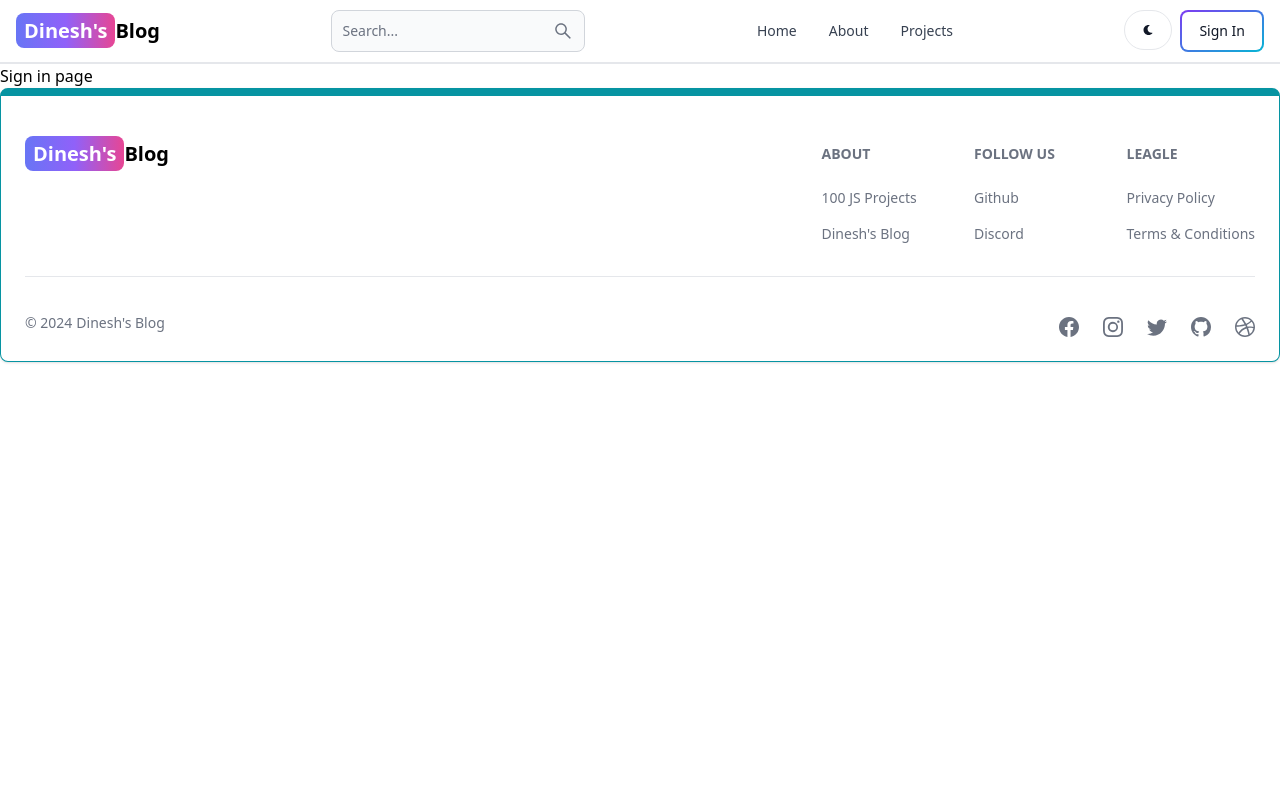
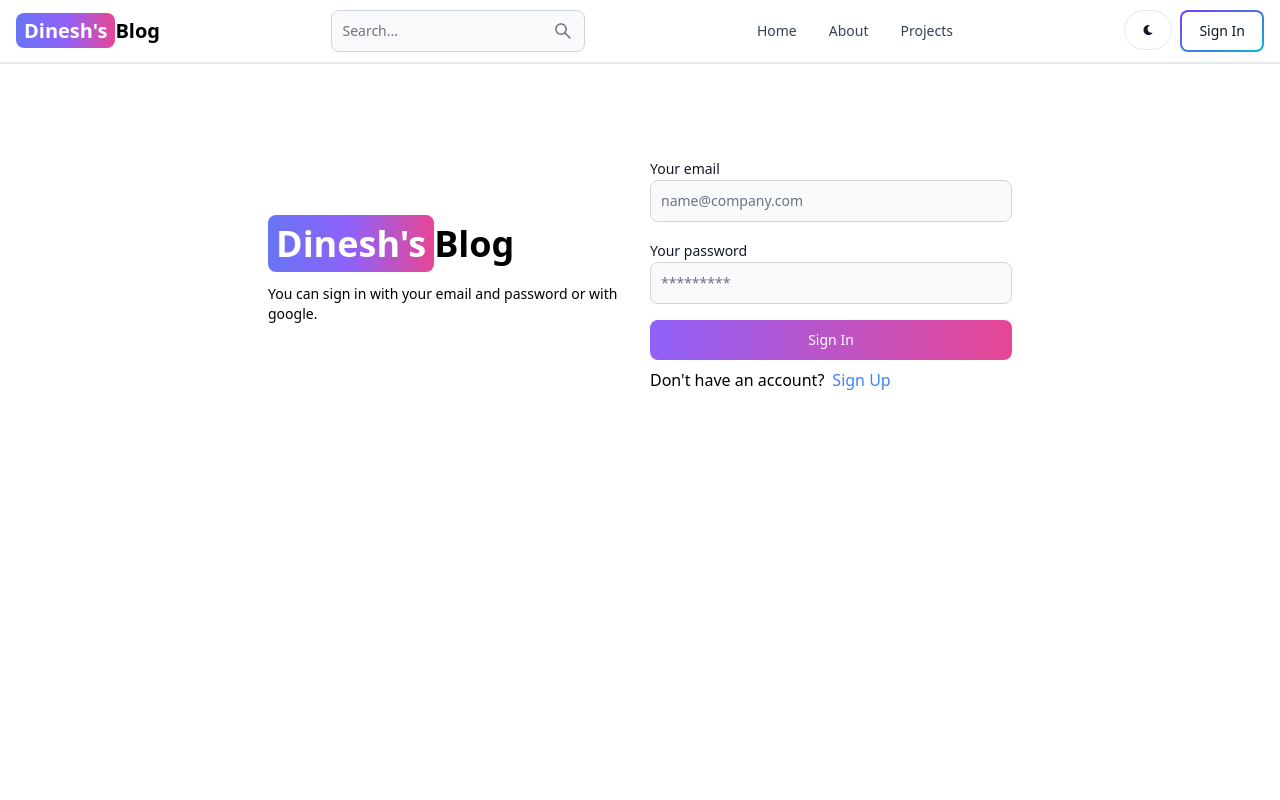
Before and after one commit to Dinesh31946/mern-blog, a React (Vite) app in the folder client/: page /sign-in in a window 1280 px wide. Shown: the top 800 px of the page. Built offline with nearby package versions, Linux system fonts and the light colour scheme; the HTML template or start-up script is replaced by a standard one.

Commit message:
completed signin page functionality

```diff
--- a/client/src/pages/SignIn.jsx
+++ b/client/src/pages/SignIn.jsx
@@ -1,8 +1,85 @@
+import { Link, useNavigate } from "react-router-dom"
+import { Button, Label, Spinner, TextInput } from "flowbite-react"
+import { useState } from "react"
+import { toast } from "react-toastify";
 
 const SignIn = () => {
+
+  const navigate = useNavigate();
+
+  const [formData, setFormData] = useState({});
+  const [loading, setLoading] = useState(false);
+
+  const handleChange= (e) => {
+    setFormData({...formData, [e.target.id]: e.target.value.trim() });
+  }
+  console.log(formData);
+
+  const handleSubmit = async (e) => {
+    e.preventDefault();
+    try {
+      setLoading(true);
+      const res = await fetch('/api/auth/signin',{
+        method: 'POST',
+        headers: { 'Content-Type': 'application/json' },
+        body: JSON.stringify(formData)
+      })
+      const data = await res.json();
+      if(data.success === false){
+        toast.error(data.message);
+      }else{
+        toast.success(data.message);
+        setFormData({}); // Clear the form data
+        navigate('/'); // Redirect to login page after successful signIn
+      }
+      setLoading(false);
+    } catch (error) {
+      toast.error(error.message);
+      setLoading(false);
+    }
+  }
+
   return (
-    <div>
-      Sign in page
+    <div className="min-h-screen mt-20">
+        <div className="flex p-3 max-w-3xl mx-auto flex-col md:flex-row md:items-center gap-5">
+            {/* Left Side */}
+            <div className="flex-1">
+              <Link to="/" className='text-4xl font-bold dark:text-white'>
+                <span className='px-2 py-1 bg-gradient-to-r from-indigo-500 via-purple-500 to-pink-500 rounded-lg text-white'>Dinesh's</span>
+                Blog
+              </Link>
+              <p className="text-sm mt-5">You can sign in with your email and password or with google.</p>
+            </div>
+            {/* Right Side */}
+            <div className="flex-1">
+                <form className="flex flex-col gap-4" onSubmit={handleSubmit}>
+                    <div>
+                        <Label value="Your email"  />
+                        <TextInput type="email" placeholder="name@company.com" id="email" value={formData.email || ''} onChange={handleChange} />
+                    </div>
+                    <div>
+                        <Label value="Your password"  />
+                        <TextInput type="password" placeholder="*********" id="password" value={formData.password || ''} onChange={handleChange} />
+                    </div>
+                    <Button gradientDuoTone="purpleToPink" type="submit" disabled={loading} >
+                        {
+                          loading ? (
+                            <>
+                              <Spinner size='sm' />
+                              <span className="pl-3">Loading...</span>
+                            </>
+                          ) : "Sign In"
+                        }
+                    </Button>
+                </form>
+                <div className="flex gap-2 mt-2">
+                    <span>Don't have an account?</span>
+                    <Link to='/sign-up' className="text-blue-500">
+                        Sign Up
+                    </Link>
+                </div>
+            </div>
+        </div>
     </div>
   )
 }
```
